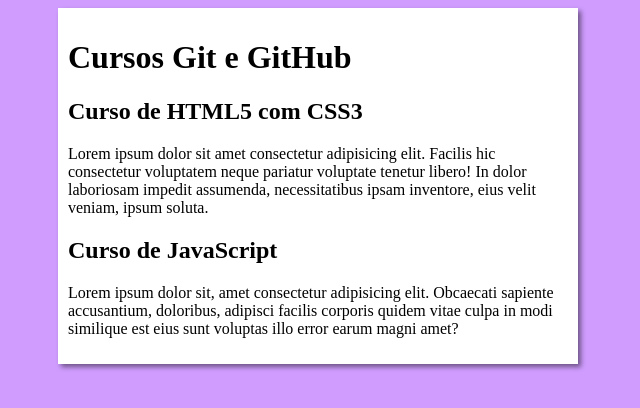
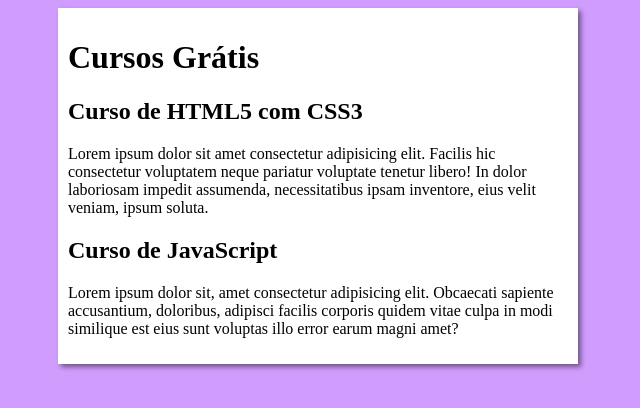
Before and after one commit to Bruno-Filipe-R/projeto-site, a plain HTML site: page index.html in a window 1280 px wide. Shown: the whole page, without its empty margins (322-962 px from the left). Drawn offline with Linux system fonts and the light colour scheme.

Commit message:
Update index.html

```diff
--- a/index.html
+++ b/index.html
@@ -9,7 +9,7 @@
 <body>
     <main>
         <header>
-            <h1>Cursos Git e GitHub</h1>
+            <h1>Cursos Grátis</h1>
         </header>
         <article>
             <h2>Curso de HTML5 com CSS3</h2>
```
